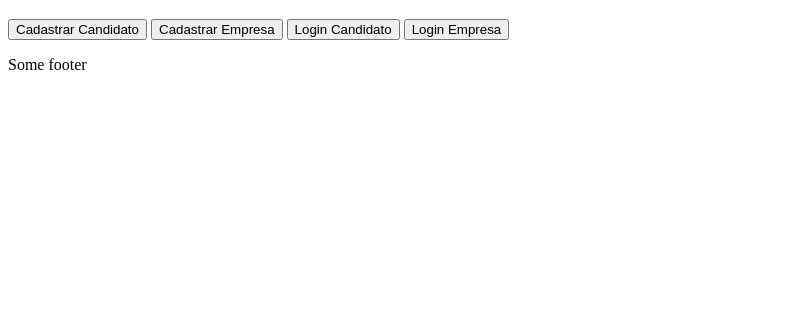
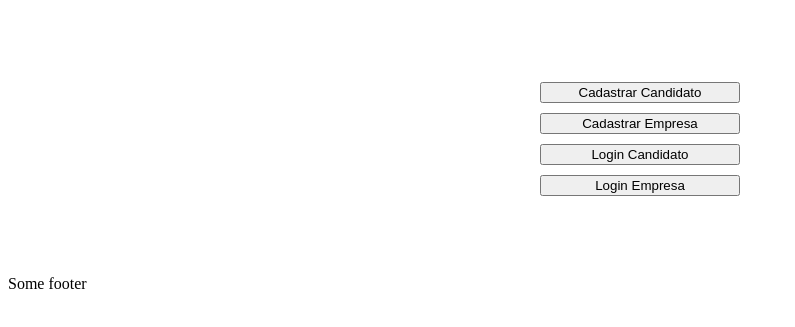
Before and after one commit to AugustoSodre/Linketinder, a website built with Vite: page frontend/index.html in a window 1280 px wide. Shown: the part 95-422 px from the top of the page, without its empty margins (0-795 px from the left). Built offline with nearby package versions, Linux system fonts and the light colour scheme.

Commit message:
fix: stylesheet conectada e index.html alterado para melhor visibilidade

```diff
--- a/frontend/index.html
+++ b/frontend/index.html
@@ -1,10 +1,12 @@
 <!doctype html>
 <html lang="en">
+
   <head>
     <meta charset="UTF-8" />
-    <link rel="icon" type="image/svg+xml" href="/vite.svg" />
+    <link rel="stylesheet" href="./src/styles/style.css">
+    <link rel="shortcut icon" href="favicon.ico" type="image/x-icon">
     <meta name="viewport" content="width=device-width, initial-scale=1.0" />
-    <title>frontend</title>
+    <title>Linketinder</title>
   </head>
 
   <header>
@@ -19,4 +21,5 @@
   <footer>
     <p>Some footer</p>
   </footer>
+
 </html>
--- a/frontend/src/pages/menu.ts
+++ b/frontend/src/pages/menu.ts
@@ -6,10 +6,10 @@ export function renderMenu(app: HTMLDivElement){
     app.innerHTML = `
         <h1>Linketinder</h1>
         <div id="menu-btn-container">
-            <button id="btn-cadastrar-candidato">Cadastrar Candidato</button>
-            <button id="btn-cadastrar-empresa">Cadastrar Empresa</button>
-            <button id="btn-login-candidato">Login Candidato</button>
-            <button id="btn-login-empresa">Login Empresa</button>
+            <button class="btn-menu" id="btn-cadastrar-candidato">Cadastrar Candidato</button>
+            <button class="btn-menu" id="btn-cadastrar-empresa">Cadastrar Empresa</button>
+            <button class="btn-menu" id="btn-login-candidato">Login Candidato</button>
+            <button class="btn-menu" id="btn-login-empresa">Login Empresa</button>
         </div>
     `
 
--- /dev/null
+++ b/frontend/src/styles/style.css
@@ -0,0 +1,13 @@
+
+
+#menu-btn-container{
+    display: flex;
+    flex-direction: column;
+    padding: 5%;
+    gap: 10px;
+    align-items: center;
+}
+
+.btn-menu{
+    width: 200px;
+}
```
